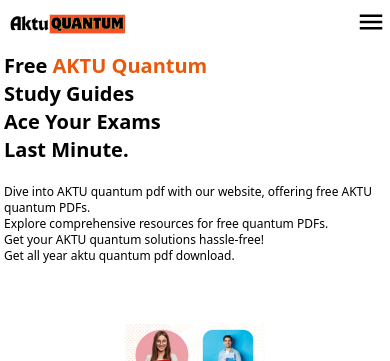
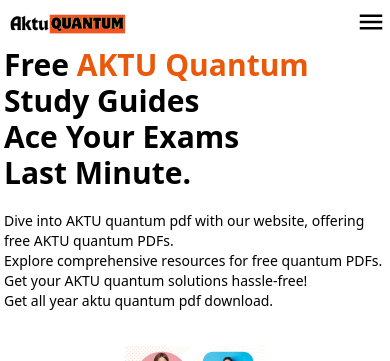
Before and after one commit to MuditxRajput/aktu_quantum_frontend, a React (Create React App) app: page / in a window 390 px wide. Shown: the top 361 px of the page. Built offline with nearby package versions, Linux system fonts and the light colour scheme; no server answers.

Commit message:
'seoSpeed'

```diff
--- a/src/Components/Hero.jsx
+++ b/src/Components/Hero.jsx
@@ -28,11 +28,11 @@
     <div className="flex flex-col sm:flex-row  h-[450px]">
       <div className=" p-1  flex flex-col flex-1   justify-center items-center">
         <div className=" flex flex-col gap-5 justify-center ">
-          <h1 className=" text-xl sm:text-5xl font-semibold">
+          <h1 className=" text-3xl sm:text-5xl font-semibold">
           {/* "Free AKTU Quantum Study Guides – Ace Your Exams Last Minute | StudyHelp" */}
           Free<span className="text-orange-600 hover:text-orange-700 "> AKTU Quantum</span>  <br></br>Study Guides <br></br>Ace Your Exams <br></br> Last Minute.
           </h1>
-          <h2 className=" text-xs sm:text-md">
+          <h2 className=" text-sm sm:text-md">
           Dive into AKTU quantum pdf with our website, offering free AKTU quantum PDFs.<br></br> Explore comprehensive resources for free quantum PDFs. <br></br>Get your AKTU quantum solutions hassle-free!<br></br> Get all year aktu quantum pdf download.
           </h2>
           {/* <div className="flex">
```
